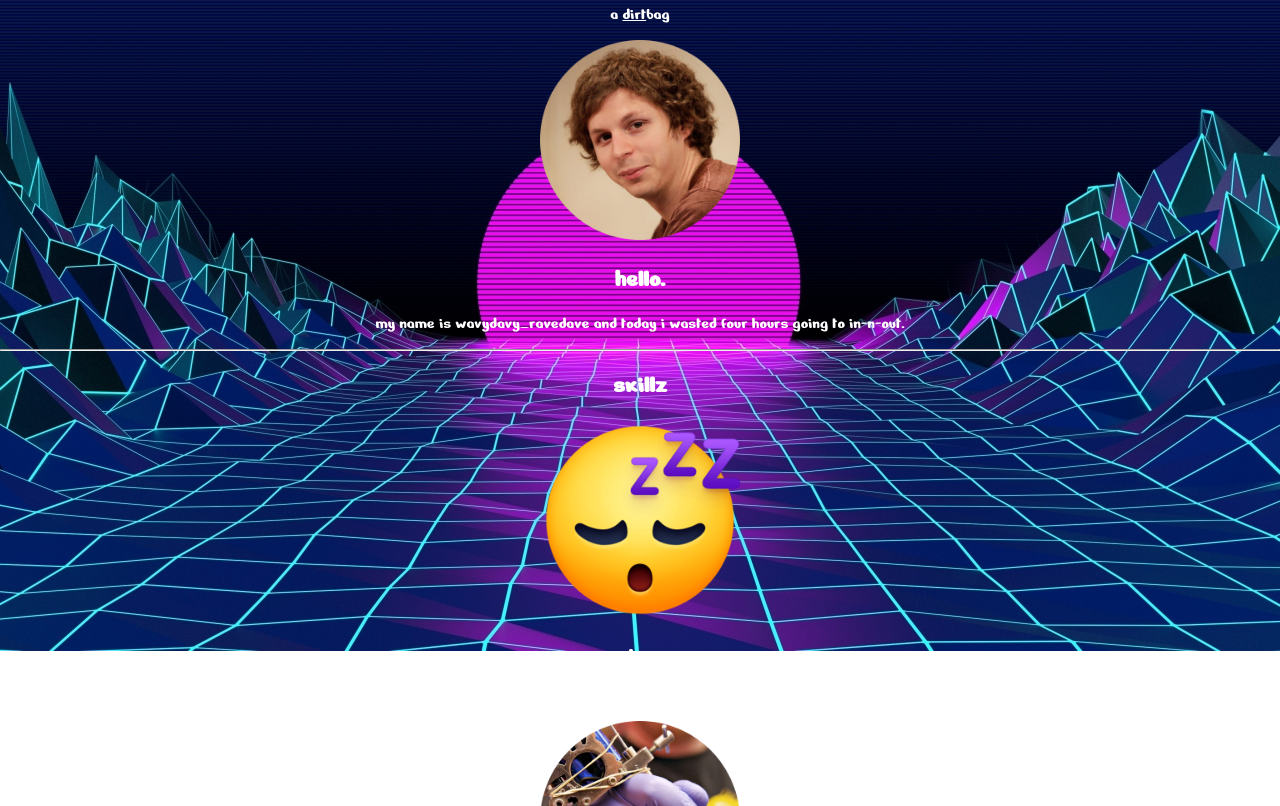
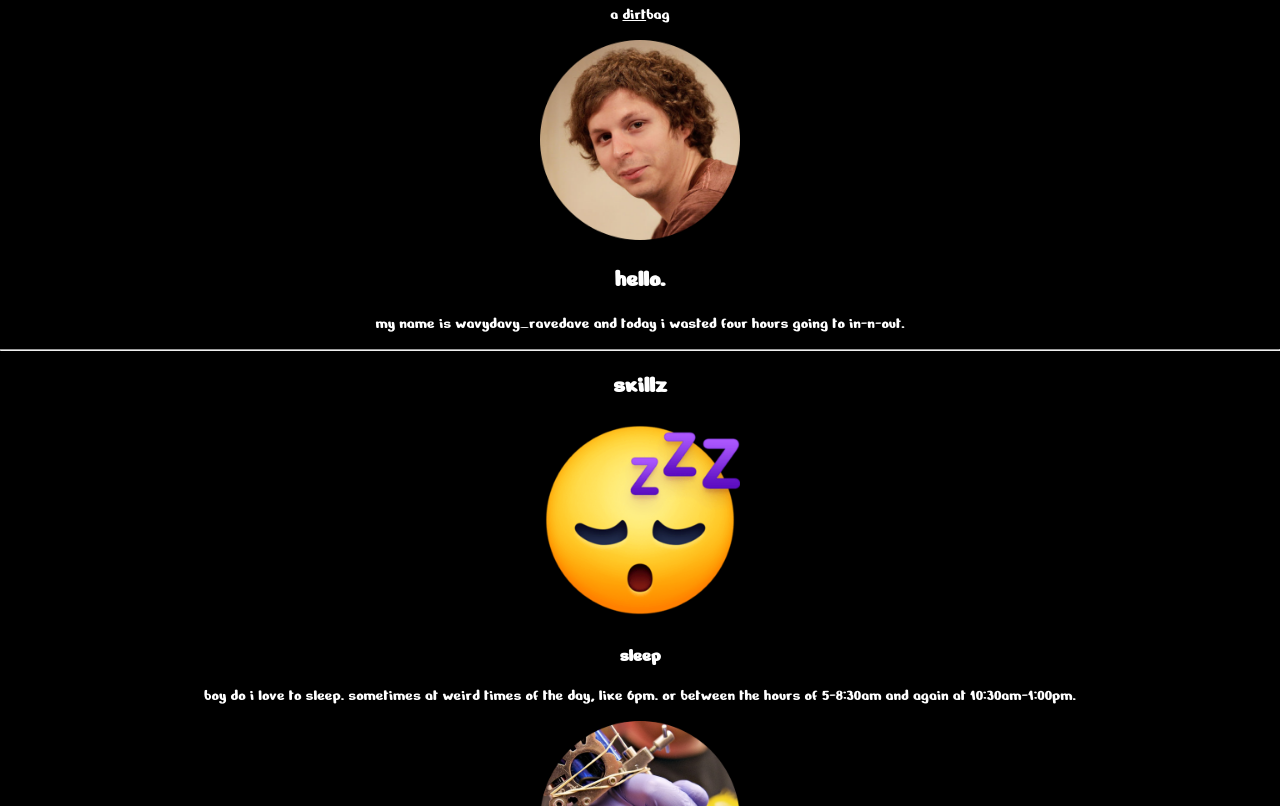
Before and after one commit to dnicol303/website2, a plain HTML site: page index.html in a window 1280 px wide. Shown: the part 149-955 px from the top of the page. Drawn offline with Linux system fonts and the light colour scheme.

Commit message:
Add files via upload

```diff
--- a/css/styles.css
+++ b/css/styles.css
@@ -5,7 +5,7 @@ body {
   text-align: center;
   font-family: 'Nerko One', sans-serif;
   color: #FFFFFF;
-  background-image: url(/images/retrostyle-1606286269225-4874.jpg);
+  background-color: #000000;
   background-repeat: no-repeat;
   background-attachment: fixed;
 }
```
